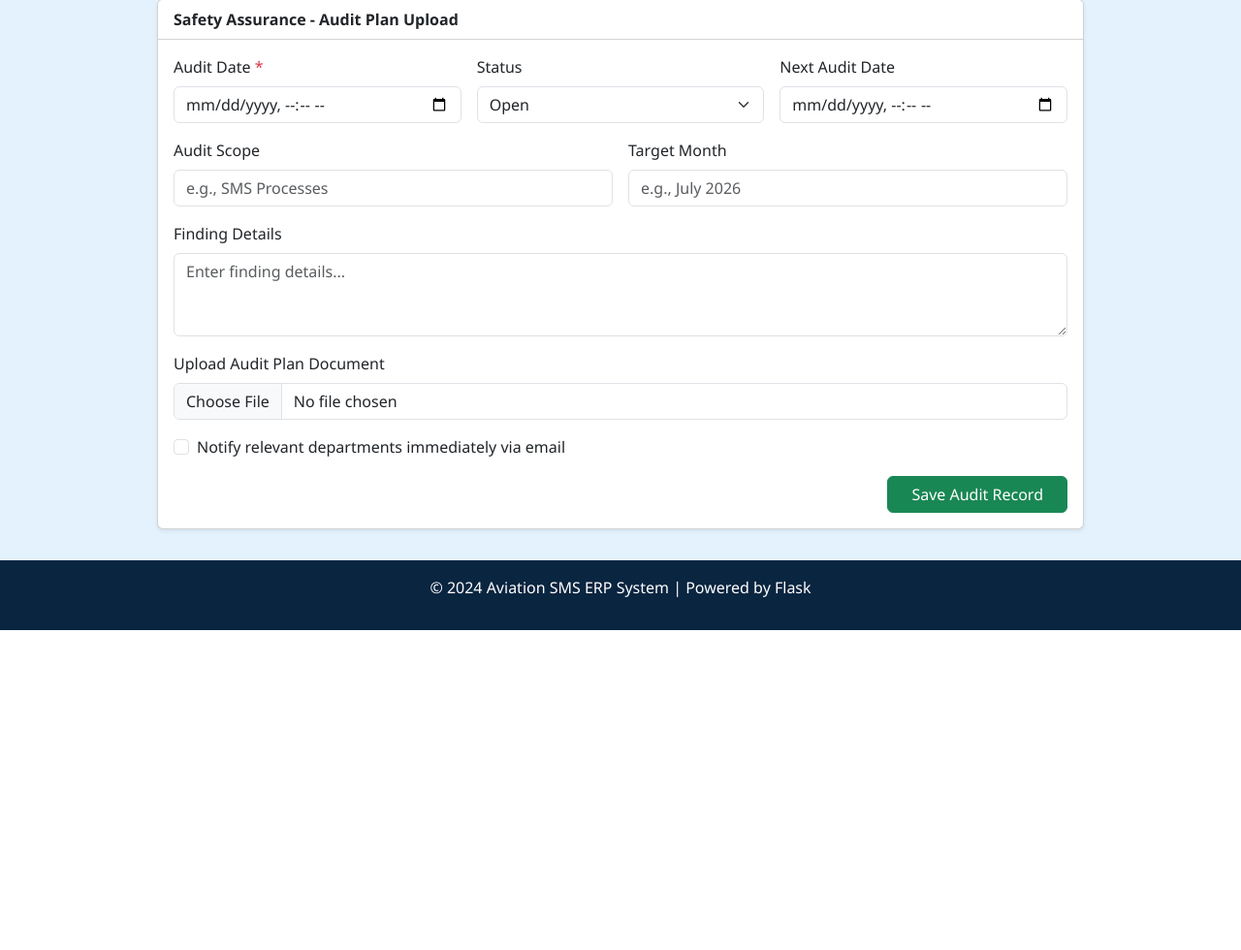
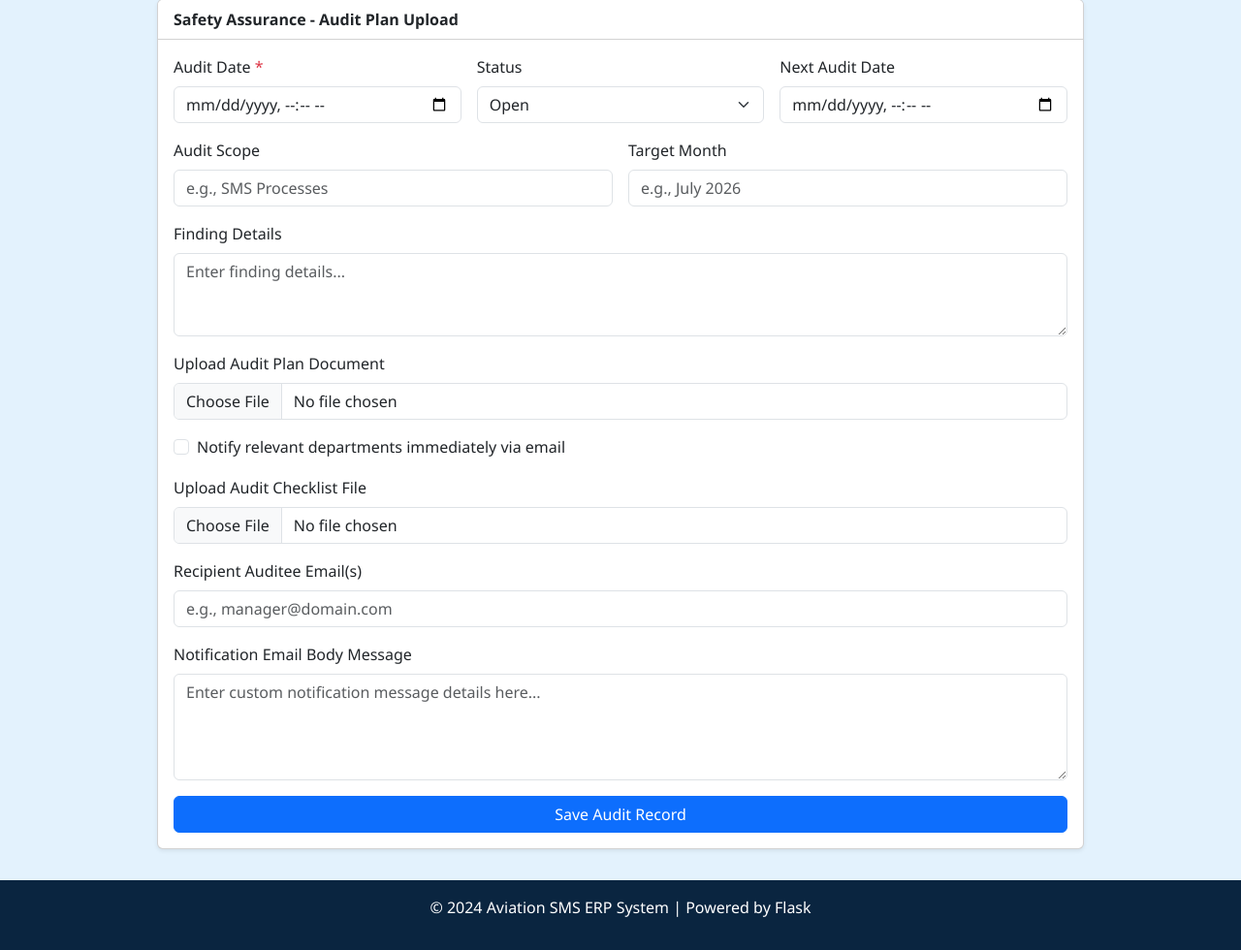
Before and after one commit to ashdoll417-oss/Aviation-SMS, a Flask app: page /safety/assurance in a window 1280 px wide. Shown: the part 263-1243 px from the top of the page at 97% size. Before the commit the page ends 913 px from the top, so only its background shows below. Run offline with Flask 3, Linux system fonts and the light colour scheme; the visitor is signed in with stand-in values (Sample User, id 1).

Commit message:
feat: add checklist file + auditee email fields to Safety Assurance

```diff
--- a/app.py
+++ b/app.py
@@ -651,6 +651,10 @@ def create_app(config_class=Config):
         finding_details = request.form.get('finding_details')
         next_audit_date_str = request.form.get('next_audit_date')
 
+        # New notification/audit checklist fields
+        auditee_email = request.form.get('auditee_email')
+        notification_body = request.form.get('notification_body')
+
         audit_scope = request.form.get('audit_scope')
         target_month = request.form.get('target_month')
 
@@ -659,7 +663,7 @@ def create_app(config_class=Config):
 
         next_audit_date = parse_date(next_audit_date_str) if next_audit_date_str else None
 
-        # File processing: read from memory and store as Base64 in DB
+        # File processing: read from memory and store as Base64 in DB (audit plan)
         file = request.files.get('audit_plan')
         audit_plan_filename = None
         audit_plan_data = None
@@ -678,6 +682,14 @@ def create_app(config_class=Config):
             audit_plan_filename = file.filename
             audit_plan_data = encoded_string
 
+        # New: audit checklist file (store raw binary + original filename)
+        checklist_file = request.files.get('audit_checklist')
+        checklist_name = None
+        checklist_data = None
+        if checklist_file and checklist_file.filename:
+            checklist_name = checklist_file.filename
+            checklist_data = checklist_file.read()
+
         # Upsert by (user_id, audit_date)
         assurance = SafetyAssurance.query.filter_by(user_id=user_id, audit_date=audit_date).first()
         is_new = assurance is None
@@ -690,6 +702,10 @@ def create_app(config_class=Config):
                 audit_scope=audit_scope,
                 target_month=target_month,
                 department_notified=dept_notified,
+                auditee_email=auditee_email,
+                notification_body=notification_body,
+                checklist_name=checklist_name,
+                checklist_data=checklist_data,
                 user_id=user_id
             )
             db.session.add(assurance)
@@ -701,6 +717,15 @@ def create_app(config_class=Config):
         assurance.audit_scope = audit_scope
         assurance.target_month = target_month
         assurance.department_notified = dept_notified
+
+        # Update new notification/audit checklist fields safely
+        assurance.auditee_email = auditee_email
+        assurance.notification_body = notification_body
+
+        # Only overwrite checklist fields if a new file was uploaded
+        if checklist_name is not None and checklist_data is not None:
+            assurance.checklist_name = checklist_name
+            assurance.checklist_data = checklist_data
 
         # Only set file fields if a new file was uploaded
         if audit_plan_filename is not None and audit_plan_data is not None:
--- a/models.py
+++ b/models.py
@@ -85,6 +85,11 @@ class SafetyAssurance(db.Model):
 
     audit_plan_filename = db.Column(db.Text, nullable=True)  # Stores original name
     audit_plan_data = db.Column(db.Text, nullable=True)      # Stores the Base64 data string
+
+    auditee_email = db.Column(db.String(255), nullable=True)
+    notification_body = db.Column(db.Text, nullable=True)
+    checklist_name = db.Column(db.String(255), nullable=True)
+    checklist_data = db.Column(db.LargeBinary, nullable=True)
 
     audit_scope = db.Column(db.String(255), nullable=True)
     target_month = db.Column(db.String(50), nullable=True)
--- a/templates/safety_assurance.html
+++ b/templates/safety_assurance.html
@@ -77,9 +77,25 @@
               </div>
             </div>
 
-            <div class="col-md-12 text-end">
-              <button type="submit" class="btn btn-success px-4">Save Audit Record</button>
+            <div class="col-md-12">
+              <label class="form-label" for="audit_checklist">Upload Audit Checklist File</label>
+              <input id="audit_checklist" type="file" name="audit_checklist" class="form-control" />
             </div>
+
+            <div class="col-md-12">
+              <label class="form-label" for="auditee_email">Recipient Auditee Email(s)</label>
+              <input id="auditee_email" type="text" name="auditee_email" class="form-control" placeholder="e.g., manager@domain.com" />
+            </div>
+
+            <div class="col-md-12">
+              <label class="form-label" for="notification_body">Notification Email Body Message</label>
+              <textarea id="notification_body" name="notification_body" class="form-control" rows="4" placeholder="Enter custom notification message details here..."></textarea>
+            </div>
+
+            <div class="col-md-12">
+              <button type="submit" class="btn btn-primary w-100">Save Audit Record</button>
+            </div>
+
           </div>
         </form>
       </div>
```
